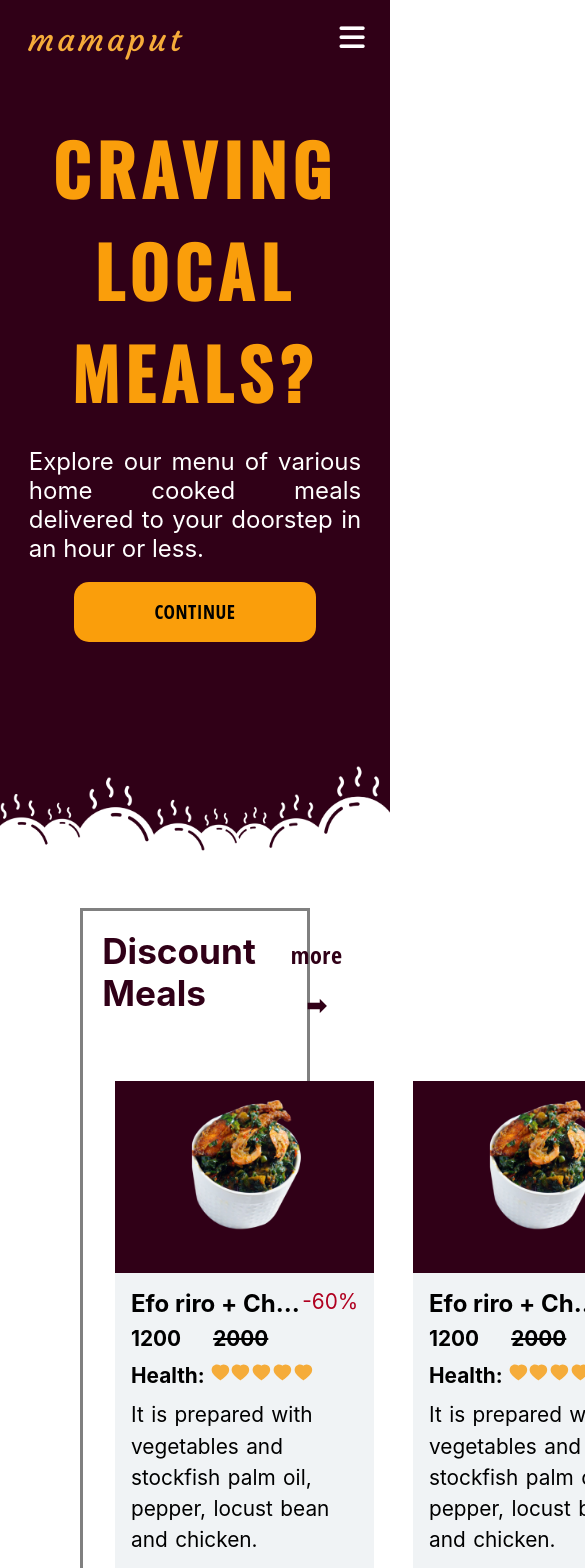
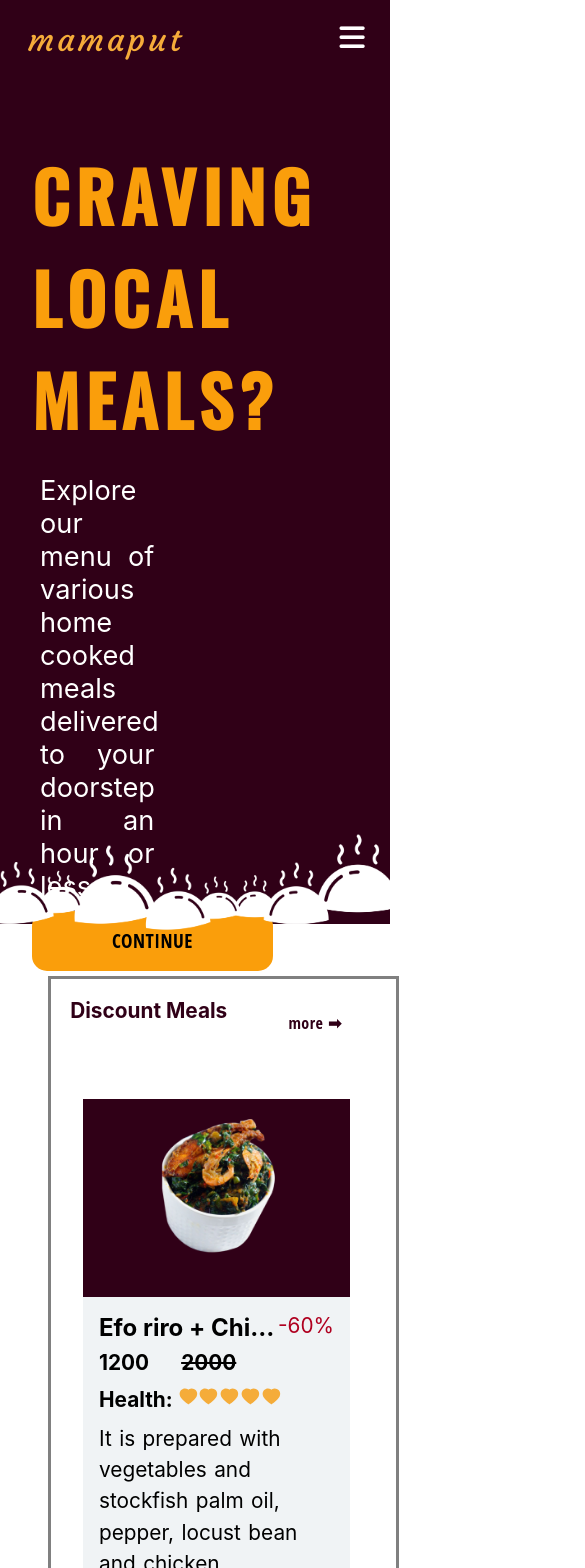
Before and after one commit to niyicodes/mamaput, a React (Create React App) app: page / in a window 390 px wide. Shown: the top 1568 px of the page, 585 px wide, since content can reach past the window. Built offline with nearby package versions, Linux system fonts and the light colour scheme; a web font is replaced by a local one.

Commit message:
responsive landing container

```diff
--- a/src/Components/Card/VerticalCard/VerticalCard.scss
+++ b/src/Components/Card/VerticalCard/VerticalCard.scss
@@ -1,10 +1,9 @@
 .food-card{
- justify-content: space-between;
  border-radius: 20px;
  outline: none;
  background-color: #F0F3F5;
  max-width: 350px;
- width: 90%;
+ width: 95%;
  padding-bottom: .7rem;
 
  .food-image{
@@ -72,4 +71,13 @@
   border: 5px solid #F5AC3A;
   border-radius: 8px;
  }
+
+ @media (max-width: 359px){
+  width: 90%;
+ }
+
+ @media (max-width: 576px){
+  max-width: 360px;
+  width: 95%;
+ }
 }
--- a/src/Pages/HomePage/HomePage.scss
+++ b/src/Pages/HomePage/HomePage.scss
@@ -1,63 +1,5 @@
 main{
  max-width: 100%;
-
- @media screen and (min-width: 280px) and (max-width:377px){
-
-  .landing-container{
-   height: 95vh!important;
-   padding: 1rem!important;
-   .textarea{
-    width: 100%!important;
-    margin-top: 0!important;
-    h3{
-     font-size: 3.5rem!important;
-     text-align: center!important;
-    }
-    p{
-     font-size: .8rem;
-     text-align: justify!important;
-    }
-    button{
-     margin: auto!important;
-    }
-   }
-   .imagearea{
-    display: none;
-   }
-  }
-  .hot{
-   margin-top: -5rem!important;
-   height: 7rem!important;
-  }
- } //end of media query
-
- @media screen and (min-width: 378px) and (max-width:428px){
-  .landing-container{
-   height: 90vh!important;
-   padding: 1.3rem!important;
-   .textarea{
-    width: 100%!important;
-    margin-top: 0!important;
-    h3{
-     font-size: 4.3rem!important;
-     text-align: center!important;
-    }
-    p{
-     font-size: 1rem;
-     padding: .5rem .5rem;
-     text-align: justify!important;
-    }
-   }
-   .imagearea{
-    display: none;
-   }
-  }
-  .hot{
-   margin-top: -5rem!important;
-   height: 7rem!important;
-  }
- } //end of media query
-
 
  .landing-container{
   background-color: #300017;
@@ -150,4 +92,113 @@ main{
    padding: 2rem;
   }
  }
+ @media (max-width:359px){
+
+  .landing-container{
+   height: 90vh;
+   padding: 1rem;
+   .textarea{
+    width: 100%;
+    margin-top: 0;
+    h3{
+     font-size: 3.5rem;
+     text-align: center;
+    }
+    p{
+     font-size: .8rem;
+     text-align: justify;
+    }
+    button{
+     margin: auto;
+    }
+   }
+   .imagearea{
+    display: none;
+   }
+  }
+  .hot{
+   margin-top: -5rem;
+   height: 7rem;
+  }
+ } //end of media query
+
+ @media (max-width:576px){
+  .landing-container{
+   height: 90vh;
+   padding: 1.3rem;
+   .textarea{
+    width: 100%;
+    margin-top: 0;
+    h3{
+     font-size: 4.3rem;
+     text-align: center;
+    }
+    p{
+     font-size: 1rem;
+     padding: .5rem .5rem;
+     text-align: justify;
+    }
+   }
+   .imagearea{
+    display: none;
+   }
+  }
+  .hot{
+   margin-top: -5rem;
+   height: 7rem;
+  }
+  .discountedarea{
+   margin: 2rem auto;
+   width: 90%;
+
+   .textbutton{
+    h3{
+     font-size: 1.3rem;
+    }
+    button{
+     font-size: 1rem;
+    }
+   }
+   .cardarea{
+    display: flex;
+    flex-direction: column;
+    gap: .5rem;
+    margin: .5 1rem;
+   }
+  }
+ } //end of media query
+ @media(max-width:884px){
+  .landing-container{
+   height: 100vh;
+   gap: 1rem;
+   padding: 1rem 2rem;
+   .textarea{
+    width: 40%;
+    margin-top: 2rem;
+    p{
+     font-size: 1.7rem;
+     text-align: justify;
+    }
+   }
+   .imagearea{
+    width: 60%;
+    margin: 10rem auto;
+    img{
+     max-width: 750px;
+     width: 450px;
+     padding: 1rem;
+    }
+   }
+  }
+  .hot{
+   margin-top: -9.8rem;
+  }
+  .discountedarea{
+   margin: 2rem 3rem;
+   .cardarea{
+    grid-template-columns: repeat(2, 1fr);
+    gap: 15px;
+   }
+  }
+ }
 }
```
